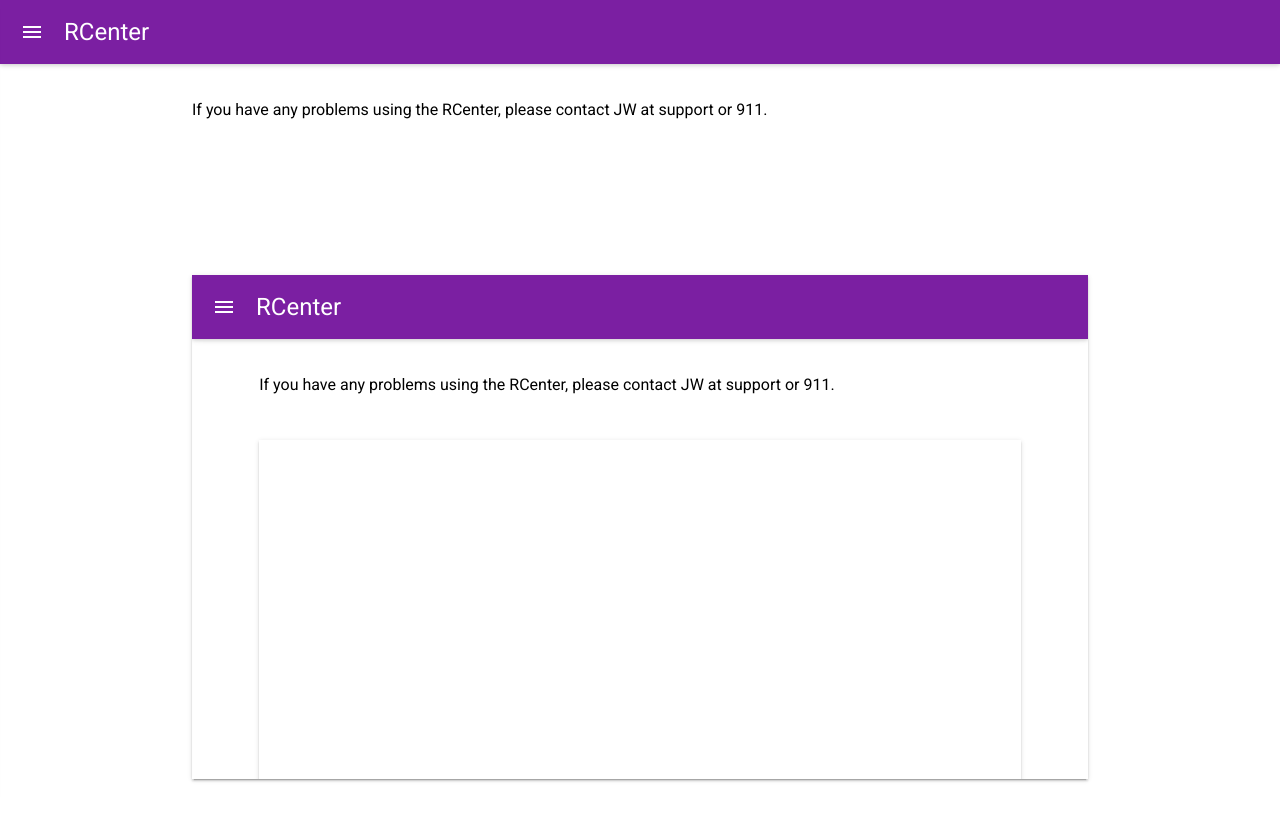
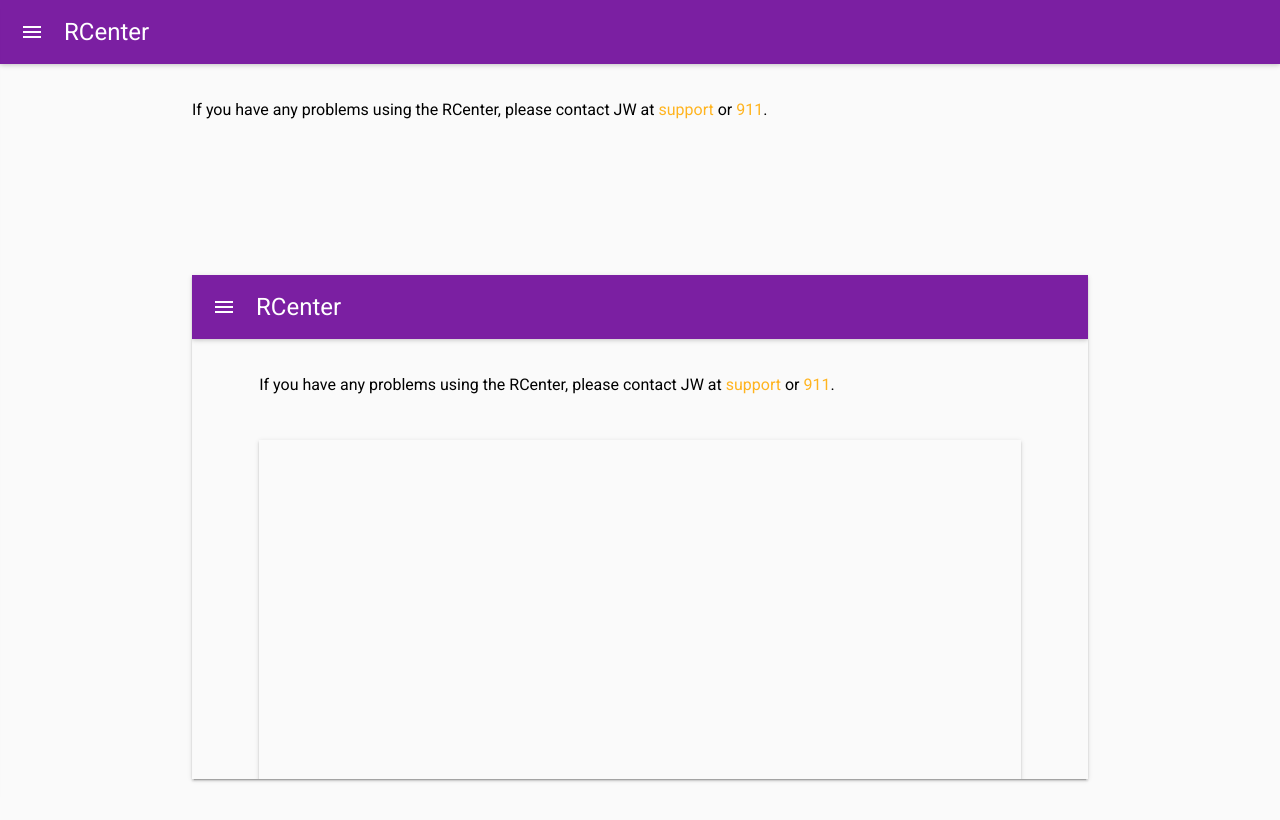
Before and after one commit to MAshrafM/react_center, a React (Create React App) app: page /tutorial in a window 1280 px wide. Shown: the top 820 px of the page. Built offline with nearby package versions, Linux system fonts and the light colour scheme; what react-tap-event-plugin would draw is missing.

Commit message:
fix styles

```diff
--- a/src/styles/App.css
+++ b/src/styles/App.css
@@ -1,8 +1,13 @@
 a {
   text-decoration: none;
-  color: #000;
+  color: #ffb41f;
 }
 
 .active div {
   background-color: #eee;
 }
+
+.valign-wrapper{
+  display: flex;
+  align-items: center;
+}
--- a/src/styles/index.css
+++ b/src/styles/index.css
@@ -2,4 +2,5 @@ body {
   margin: 0;
   padding: 0;
   font-family: 'Roboto', sans-serif;
+  background: #fafafa;
 }
--- a/src/styles/video.css
+++ b/src/styles/video.css
@@ -19,8 +19,3 @@
   -webkit-box-shadow: 0 2px 2px 0 rgba(0, 0, 0, 0.14), 0 1px 5px 0 rgba(0, 0, 0, 0.12), 0 3px 1px -2px rgba(0, 0, 0, 0.2);
   box-shadow: 0 2px 2px 0 rgba(0, 0, 0, 0.14), 0 1px 5px 0 rgba(0, 0, 0, 0.12), 0 3px 1px -2px rgba(0, 0, 0, 0.2);
 }
-
-.valign-wrapper {
-  display: flex;
-  align-items: center;
-}
```
